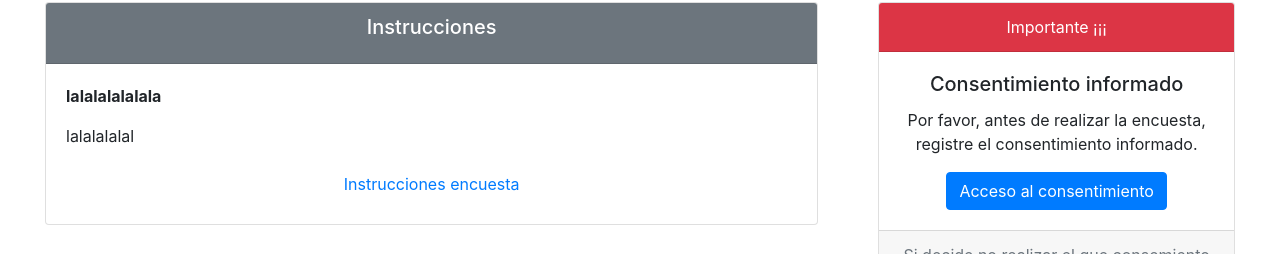
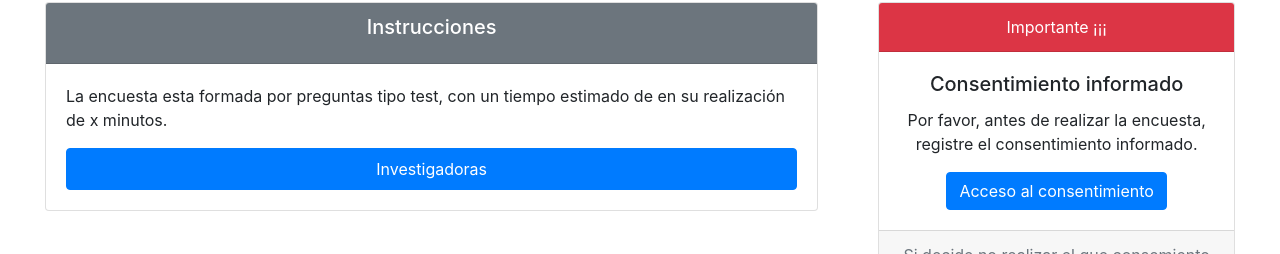
Before and after one commit to fbronchaly/angular-covid19-ympezx, an Angular app: page /instrucciones in a window 1280 px wide. Shown: the part 208-462 px from the top of the page. Built offline with nearby package versions, Linux system fonts and the light colour scheme.

Commit message:
2 files modified

```diff
--- a/src/app/component/panel1/panel1.component.html
+++ b/src/app/component/panel1/panel1.component.html
@@ -27,7 +27,7 @@ EAPS Mataró
 
 
 
-    <a class="nav-link" [routerLink]="['/instrucciones']">Instrucciones encuesta</a>
+    <a class="nav-link btn btn-primary" [routerLink]="['/instrucciones']">Instrucciones encuesta</a>
        </div>
 
 </div>
--- a/src/app/component/panel2/panel2.component.html
+++ b/src/app/component/panel2/panel2.component.html
@@ -11,15 +11,15 @@
                </div>
           <div class="card-body">
 
-    <p class="card-text text-md-left"><b >lalalalalalala</b></p>
-    <p class="card-text text-md-left">lalalalalal
+    <p class="card-text text-md-left">La encuesta esta formada por preguntas tipo test, con un tiempo estimado de en su realización de x minutos.</p>
+    <p class="card-text text-md-left">
 </p>
 
 
 
 
 
-    <a class="nav-link" [routerLink]="['/investiga']">Instrucciones encuesta</a>
+    <a class="nav-link btn btn-primary" [routerLink]="['/investiga']">Investigadoras</a>
        </div>
 
 </div>
```
